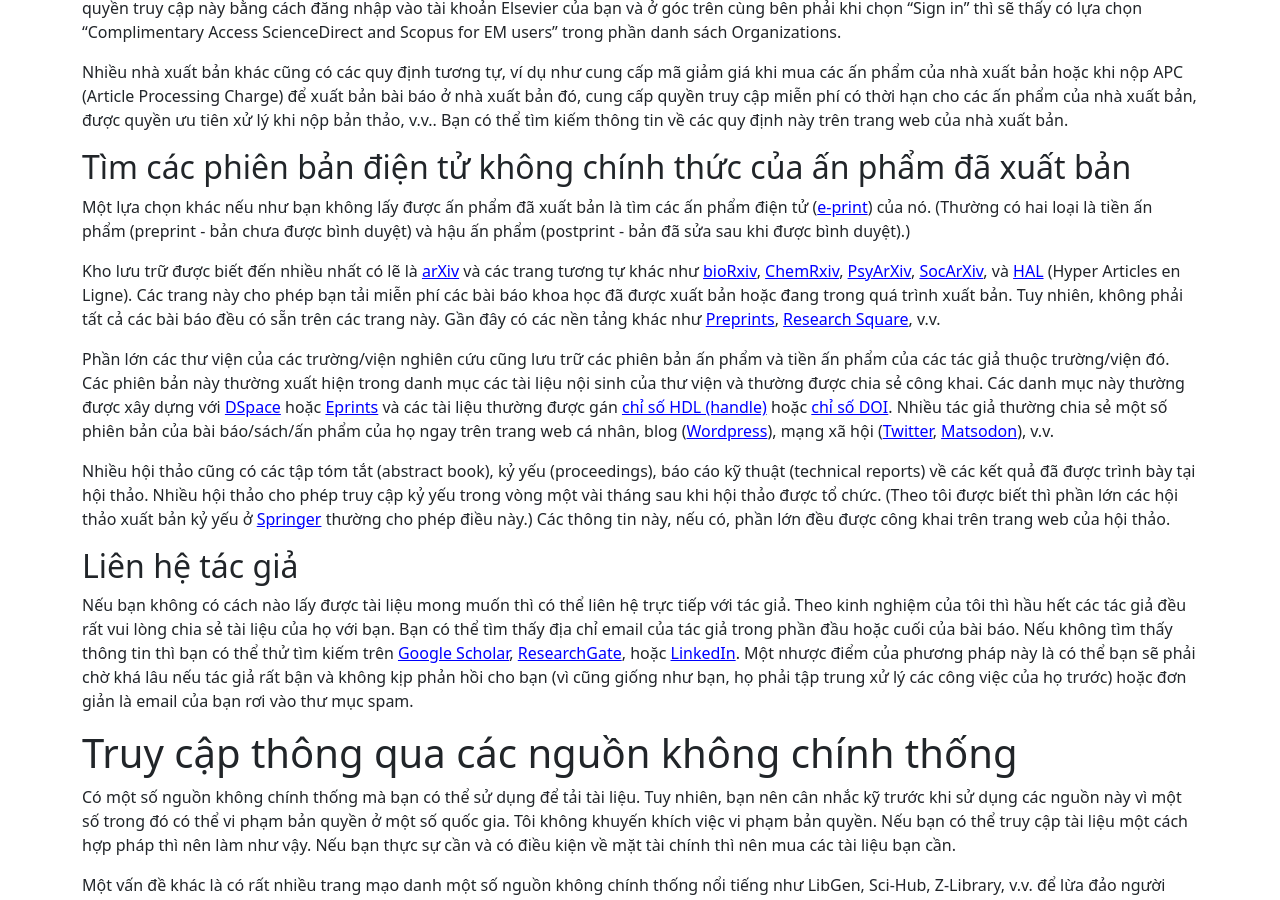
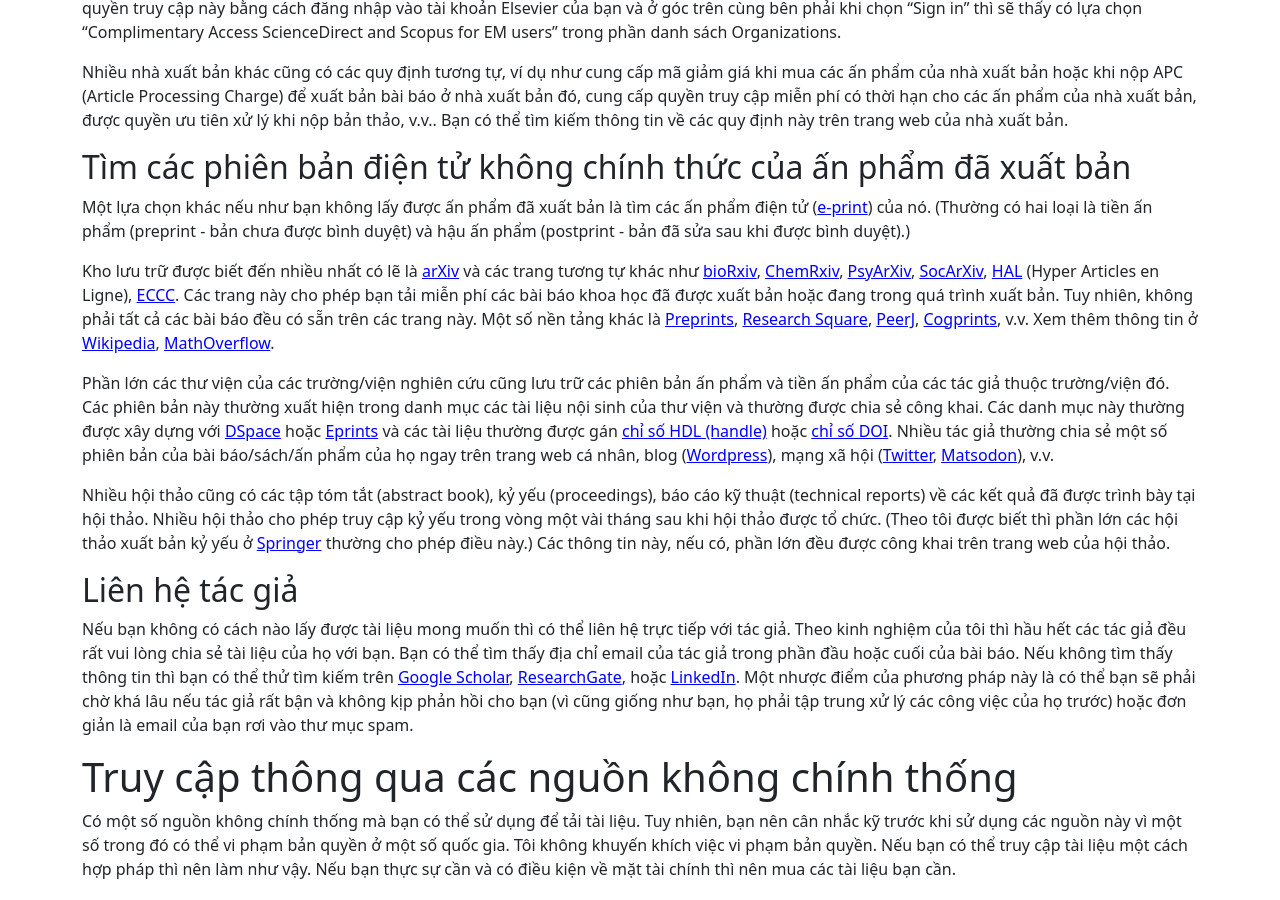
Before and after one commit to hoanganhduc/hoanganhduc.github.io, a Jekyll site: the page built from _posts/2025-05-05-một-số-phương-pháp-tải-bài-báo-khoa-học.md, in a window 1280 px wide and 900 px high, scrolled down 1731 px. Built offline with Jekyll 4.4.1, drawn with Linux system fonts in a browser that asks for light colours; nearby versions of some CDN libraries; comment, search, counter and statistics services are not loaded; a style sheet for code colours, icons or effects is not loaded; part of the change alters nothing that is shown; some of the changed text lies outside the part shown.

Commit message:
Updated @ 2025-05-21  14:10:08 ICT

```diff
--- a/_posts/2025-05-05-một-số-phương-pháp-tải-bài-báo-khoa-học.md
+++ b/_posts/2025-05-05-một-số-phương-pháp-tải-bài-báo-khoa-học.md
@@ -6,7 +6,7 @@ lang: vi
 categories:
   - research
 comments: true
-last_modified_at: 2025-05-20
+last_modified_at: 2025-05-21
 description: Giới thiệu một số phương pháp tải bài báo khoa học cho mục đích nghiên cứu
 keywords: bài báo khoa học, tải paper, nghiên cứu, truy cập, open access, sci-hub, thư viện, tài liệu khoa học, libgen, z-library, tiền ấn phẩm, anna archive, cơ sở dữ liệu, truy cập từ xa
 <!--published: false-->
@@ -49,7 +49,7 @@ Nhiều nhà xuất bản khác cũng có các quy định tương tự, ví d
 
 Một lựa chọn khác nếu như bạn không lấy được ấn phẩm đã xuất bản là tìm các ấn phẩm điện tử ([e-print](https://en.wikipedia.org/wiki/Eprint)) của nó. (Thường có hai loại là tiền ấn phẩm (preprint - bản chưa được bình duyệt) và hậu ấn phẩm (postprint - bản đã sửa sau khi được bình duyệt).)
 
-Kho lưu trữ được biết đến nhiều nhất có lẽ là [arXiv](https://arxiv.org/) và các trang tương tự khác như [bioRxiv](https://www.biorxiv.org/), [ChemRxiv](https://chemrxiv.org/), [PsyArXiv](https://psyarxiv.com/), [SocArXiv](https://osf.io/preprints/socarxiv/), và [HAL](https://hal.archives-ouvertes.fr/) (Hyper Articles en Ligne). Các trang này cho phép bạn tải miễn phí các bài báo khoa học đã được xuất bản hoặc đang trong quá trình xuất bản. Tuy nhiên, không phải tất cả các bài báo đều có sẵn trên các trang này. Gần đây có các nền tảng khác như [Preprints](https://www.preprints.org/), [Research Square](https://www.researchsquare.com/), v.v.
+Kho lưu trữ được biết đến nhiều nhất có lẽ là [arXiv](https://arxiv.org/) và các trang tương tự khác như [bioRxiv](https://www.biorxiv.org/), [ChemRxiv](https://chemrxiv.org/), [PsyArXiv](https://psyarxiv.com/), [SocArXiv](https://osf.io/preprints/socarxiv/), [HAL](https://hal.archives-ouvertes.fr/) (Hyper Articles en Ligne), [ECCC](https://eccc.weizmann.ac.il). Các trang này cho phép bạn tải miễn phí các bài báo khoa học đã được xuất bản hoặc đang trong quá trình xuất bản. Tuy nhiên, không phải tất cả các bài báo đều có sẵn trên các trang này. Một số nền tảng khác là [Preprints](https://www.preprints.org/), [Research Square](https://www.researchsquare.com/), [PeerJ](https://peerj.com/preprints/), [Cogprints](https://web-archive.southampton.ac.uk/cogprints.org/), v.v. Xem thêm thông tin ở [Wikipedia](https://en.wikipedia.org/wiki/List_of_preprint_repositories), [MathOverflow](https://mathoverflow.net/questions/186708/big-list-of-repositories-of-mathematical-preprints-and-postprints).
 
 Phần lớn các thư viện của các trường/viện nghiên cứu cũng lưu trữ các phiên bản ấn phẩm và tiền ấn phẩm của các tác giả thuộc trường/viện đó. Các phiên bản này thường xuất hiện trong danh mục các tài liệu nội sinh của thư viện và thường được chia sẻ công khai. Các danh mục này thường được xây dựng với [DSpace](https://en.wikipedia.org/wiki/DSpace) hoặc [Eprints](https://en.wikipedia.org/wiki/EPrints) và các tài liệu thường được gán [chỉ số HDL (handle)](https://handle.net) hoặc [chỉ số DOI](https://www.doi.org). Nhiều tác giả thường chia sẻ một số phiên bản của bài báo/sách/ấn phẩm của họ ngay trên trang web cá nhân, blog ([Wordpress](https://wordpress.com/)), mạng xã hội ([Twitter](https://x.com), [Matsodon](https://joinmastodon.org)), v.v.
 
@@ -104,10 +104,13 @@ Các nguồn trên chủ yếu cung cấp tài liệu tiếng Anh và ít có t
 * [Google Scholar](https://scholar.google.com/).
 * [Google Books](https://books.google.com/).
 * [Internet Archive](https://archive.org/).
+* [Connected Papers](https://www.connectedpapers.com).
+* [Semantic Scholar](https://www.semanticscholar.org/).
 * [PDFDrive](https://www.pdfdrive.com).
 * [ResearchGate](https://www.researchgate.net).
 * [Academia.edu](https://www.academia.edu).
 * [UnPaywall](https://unpaywall.org/).
+* [PaperPanda](https://paperpanda.org/).
 * [Project Gutenberg](https://www.gutenberg.org/).
 * [Scribd](https://www.scribd.com/).
 * [SlideShare](https://www.slideshare.net/).
@@ -117,5 +120,4 @@ Các nguồn trên chủ yếu cung cấp tài liệu tiếng Anh và ít có t
 * [LibreTexts](https://www.libretexts.org/).
 * [Directory of Open Access Books](https://www.doabooks.org/).
 * [ScienceOpen](https://www.scienceopen.com/).
-* [Connected Papers](https://www.connectedpapers.com).
-* [Semantic Scholar](https://www.semanticscholar.org/).
+* [FreeComputerBooks](https://freecomputerbooks.com/).
```
Also changed, not shown: 1 other file.
